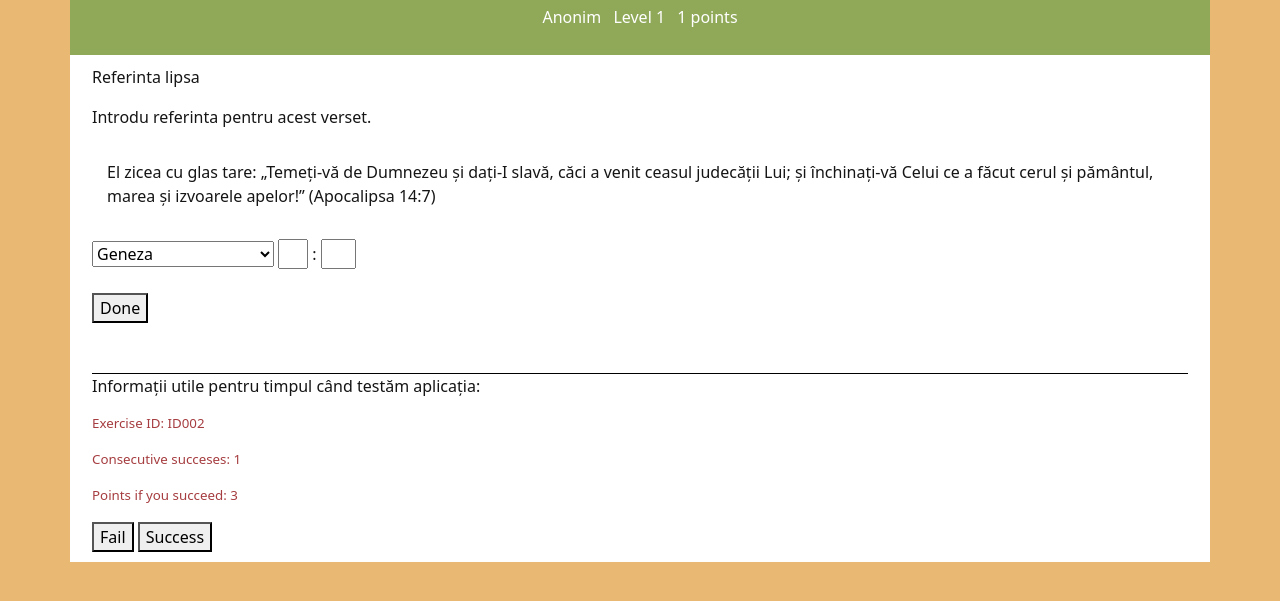
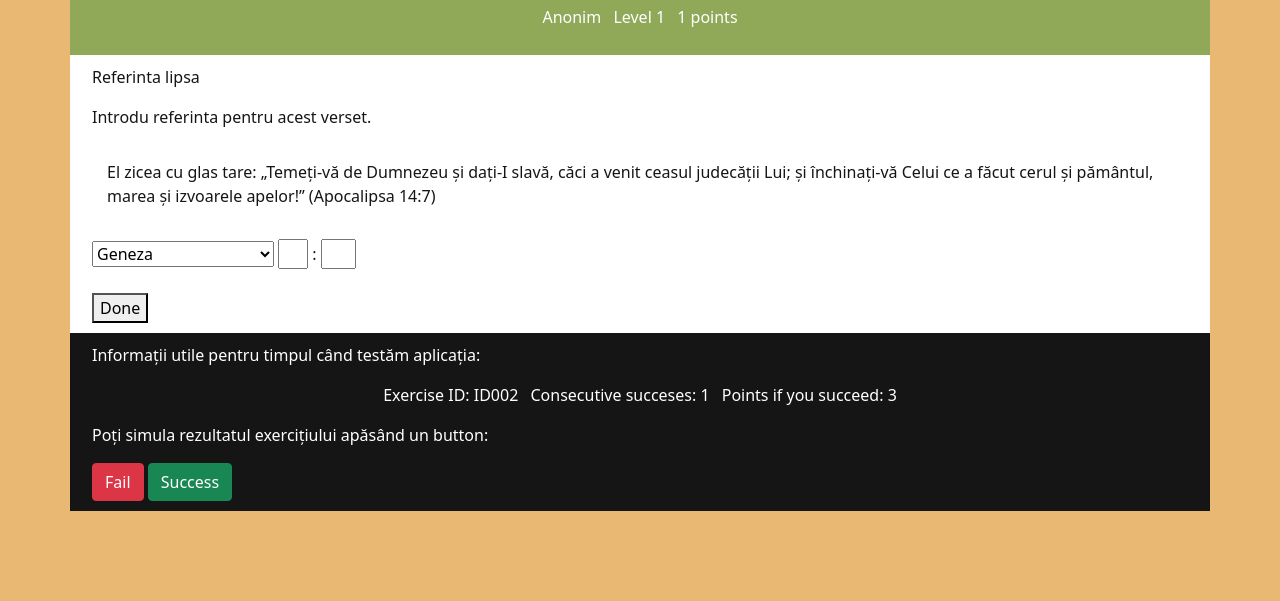
Before and after one commit to Voluntari-Noi/verses-app, a plain HTML site: page index.html in a window 1280 px wide. Shown: the part 67-668 px from the top of the page. Drawn offline with nearby package versions, Linux system fonts and the light colour scheme.

Commit message:
[refs #20] Improve design.

```diff
--- a/index.html
+++ b/index.html
@@ -47,14 +47,17 @@
         <div class="col col-lg-12 col-md-12 col-sm-12 col-xs-12">
           <div id="debug-info">
             <p>Informații utile pentru timpul când testăm aplicația:</p>
-            <p class="exercise-id debug">Exercise ID: <span>ID001</span></p>
-            <p id="info-consecutive-successes" class="debug">Consecutive succeses: <span>0</span></p>
-            <p class="exercise-points debug">Points if you succeed: <span>0</span></p>
+            <ul class="list-inline text-center">
+              <li class="exercise-id list-inline-item">Exercise ID: <span>ID001</span></li>
+              <li id="info-consecutive-successes" class="list-inline-item">Consecutive succeses: <span>0</span></li>
+              <li class="exercise-points list-inline-item">Points if you succeed: <span>0</span></li>
+            </ul>
           </div>
 
           <div id="exercise-controls">
-            <button id="fail">Fail</button>
-            <button id="some-experience">Success</button>
+            <p>Poți simula rezultatul exercițiului apăsând un button:</p>
+            <button id="fail" class="btn btn-danger">Fail</button>
+            <button id="some-experience" class="btn btn-success">Success</button>
           </div>
         </div>
       </div>
--- a/script.js
+++ b/script.js
@@ -133,7 +133,7 @@
       // Update experience points and current level
       $("li#info-points span").text(window.experience_points);
       $("li#info-level span").text(window.current_level);
-      $("p#info-consecutive-successes span").text(window.consecutive_successes);
+      $("li#info-consecutive-successes span").text(window.consecutive_successes);
     }
 
     function game_over() {
@@ -344,8 +344,8 @@
 
       window.current_exercise_type = choosen_exercise_id;
 
-      $("div#debug-info p.exercise-id span").text(choosen_exercise_id);
-      $("div#debug-info p.exercise-points span").text(exercise.points);
+      $("div#debug-info li.exercise-id span").text(choosen_exercise_id);
+      $("div#debug-info li.exercise-points span").text(exercise.points);
       $("div#exercise-info p.exercise-title").text(exercise.title);
       $("div#exercise-info p.exercise-description").text(exercise.description);
 
--- a/styles.css
+++ b/styles.css
@@ -6,11 +6,6 @@
  * #90a959
  * #6494aa
  */
-
-.debug {
-  color: #a63d40;
-  font-size: 10pt;
-}
 
 body {
   color: #151515;
@@ -36,7 +31,8 @@ div.row.row-board {
 }
 
 div.row.row-footer {
-  background: white;
+  background: #151515;
+  color: white;
 }
 
 .word, .blank, .sorting-test-items {
@@ -96,8 +92,3 @@ div.row.row-footer {
   padding: 10px 10px 10px 10px;
   float: right;
 }
-
-div#debug-info {
-  margin-top: 30px;
-  border-top: 1px solid #000;
-}
```
